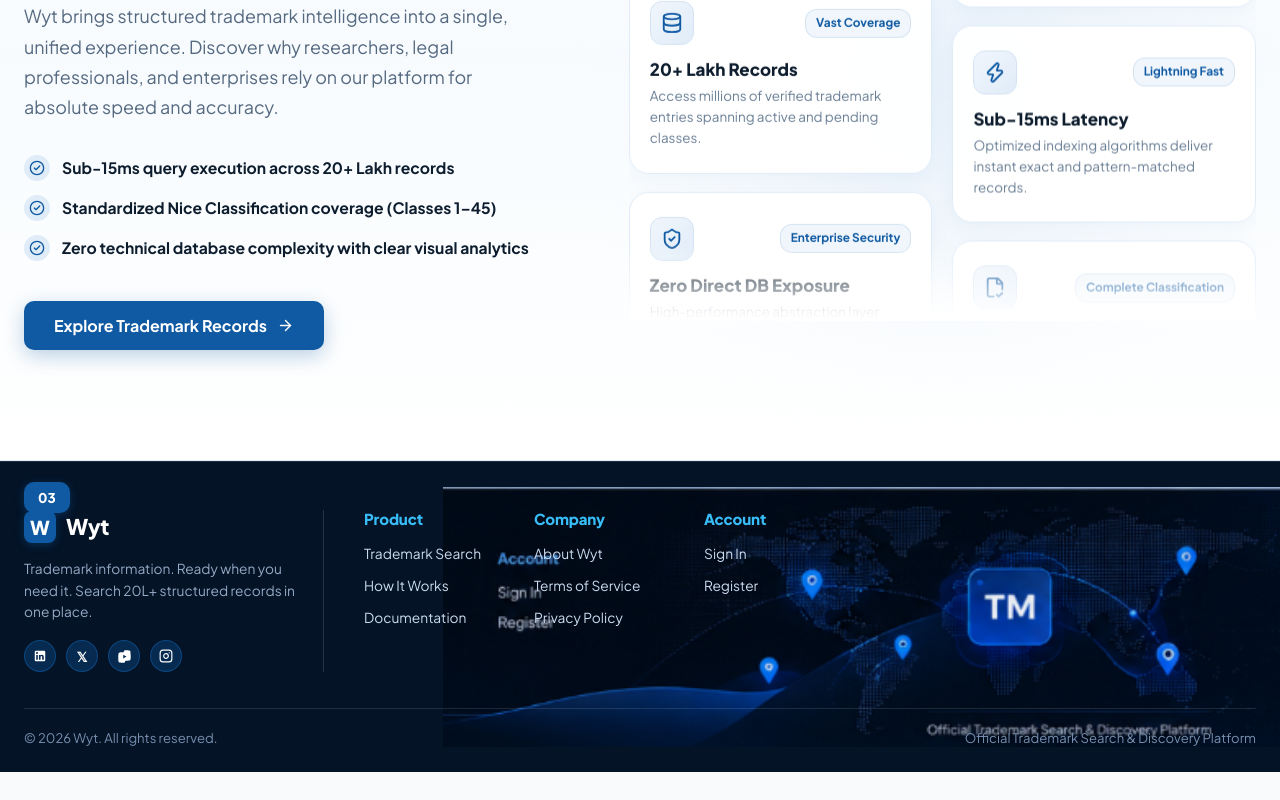
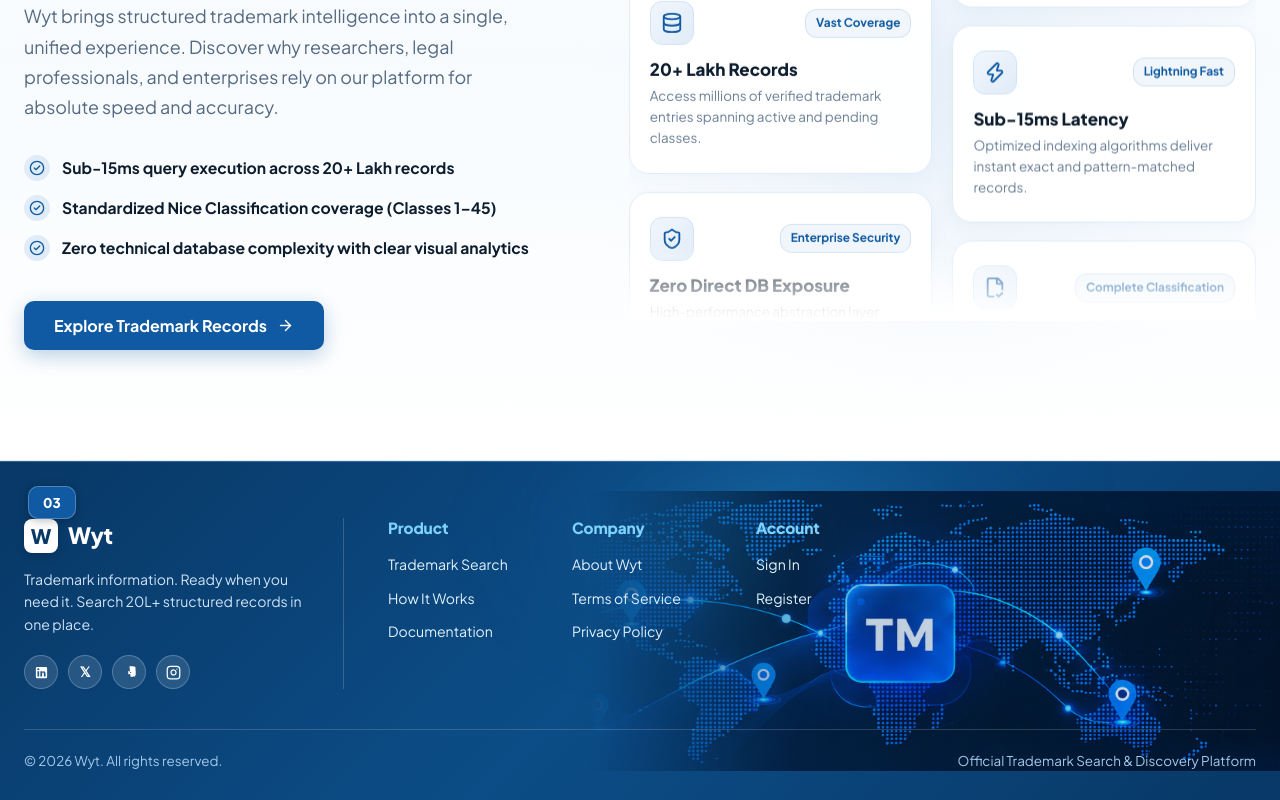
Before and after one commit to abitha340/wty, a React (Vite) app in the folder frontend/: page / in a window 1280 px wide. Shown: the part 7357-8157 px from the top of the page. Before the commit the page ends 8129 px from the top, so only its background shows below. Built offline with nearby package versions, Linux system fonts and the light colour scheme.

Commit message:
feat: adjust footer color to dark royal blue and apply seamless feathered gradient mask to map graphic

```diff
--- a/frontend/src/components/Footer.jsx
+++ b/frontend/src/components/Footer.jsx
@@ -9,20 +9,33 @@
 
   return (
     <footer style={{
-      background: '#041326',
+      background: 'linear-gradient(135deg, #083866 0%, #0c4d87 50%, #083866 100%)',
       color: '#ffffff',
-      borderTop: '1px solid rgba(225, 236, 249, 0.12)',
-      paddingTop: '48px',
-      paddingBottom: '24px',
+      borderTop: '1px solid rgba(225, 236, 249, 0.2)',
+      paddingTop: '56px',
+      paddingBottom: '28px',
       position: 'relative',
       overflow: 'hidden'
     }}>
 
+      {/* Ambient Blue Radial Glow */}
+      <div style={{
+        position: 'absolute',
+        top: '-80px',
+        right: '15%',
+        width: '600px',
+        height: '300px',
+        background: 'radial-gradient(ellipse at center, rgba(56, 189, 248, 0.25) 0%, rgba(15, 90, 162, 0.1) 50%, transparent 70%)',
+        filter: 'blur(40px)',
+        pointerEvents: 'none',
+        zIndex: 1
+      }} />
+
       {/* Top Left Section Number Pill '03' */}
       <div style={{
         position: 'absolute',
-        top: '20px',
-        left: '24px',
+        top: '24px',
+        left: '28px',
         display: 'inline-flex',
         alignItems: 'center',
         justifyContent: 'center',
@@ -32,25 +45,28 @@
         color: '#ffffff',
         fontSize: '0.84rem',
         fontWeight: '800',
-        boxShadow: '0 2px 8px rgba(15, 90, 162, 0.4)',
+        boxShadow: '0 2px 10px rgba(0, 0, 0, 0.25)',
+        border: '1px solid rgba(225, 236, 249, 0.3)',
         zIndex: 10
       }}>
         03
       </div>
 
-      {/* Right Side Dotted Dark World Map with Glowing TM Badge Background */}
+      {/* Right Side Seamlessly Blended Dotted World Map with Glowing TM Badge */}
       <div style={{
         position: 'absolute',
         top: 0,
         right: 0,
         bottom: 0,
-        width: '52%',
+        width: '54%',
         display: 'flex',
         alignItems: 'center',
         justifyContent: 'flex-end',
         pointerEvents: 'none',
         zIndex: 1,
-        opacity: 0.95
+        opacity: 0.85,
+        WebkitMaskImage: 'linear-gradient(to right, transparent 0%, rgba(0, 0, 0, 0.85) 30%, black 100%)',
+        maskImage: 'linear-gradient(to right, transparent 0%, rgba(0, 0, 0, 0.85) 30%, black 100%)'
       }}>
         <img
           src={footerMapTm}
@@ -58,9 +74,10 @@
           style={{
             height: '100%',
             width: 'auto',
-            maxHeight: '260px',
+            maxHeight: '280px',
             objectFit: 'contain',
-            objectPosition: 'right center'
+            objectPosition: 'right center',
+            mixBlendMode: 'screen'
           }}
         />
       </div>
@@ -73,13 +90,13 @@
         <div style={{
           display: 'flex',
           alignItems: 'flex-start',
-          gap: '40px',
-          marginBottom: '36px',
+          gap: '44px',
+          marginBottom: '40px',
           flexWrap: 'wrap'
         }} className="footer-main-row">
 
           {/* Brand Info Column */}
-          <div style={{ maxWidth: '300px', paddingRight: '20px', borderRight: '1px solid rgba(225, 236, 249, 0.15)' }} className="footer-brand-col">
+          <div style={{ maxWidth: '320px', paddingRight: '28px', borderRight: '1px solid rgba(225, 236, 249, 0.2)' }} className="footer-brand-col">
 
             {/* Logo */}
             <div
@@ -87,31 +104,31 @@
               style={{ display: 'inline-flex', alignItems: 'center', gap: '10px', marginBottom: '14px', cursor: 'pointer' }}
             >
               <div style={{
-                width: '32px',
-                height: '32px',
+                width: '34px',
+                height: '34px',
                 borderRadius: '8px',
-                background: '#0f5aa2',
+                background: '#ffffff',
                 display: 'flex',
                 alignItems: 'center',
                 justifyContent: 'center',
-                color: '#ffffff',
+                color: '#083866',
                 fontWeight: '900',
-                fontSize: '1.2rem',
-                boxShadow: '0 2px 8px rgba(15, 90, 162, 0.4)'
+                fontSize: '1.25rem',
+                boxShadow: '0 2px 10px rgba(0, 0, 0, 0.2)'
               }}>
                 W
               </div>
-              <span style={{ fontSize: '1.35rem', fontWeight: '800', color: '#ffffff', letterSpacing: '-0.02em' }}>
+              <span style={{ fontSize: '1.4rem', fontWeight: '800', color: '#ffffff', letterSpacing: '-0.02em' }}>
                 Wyt
               </span>
             </div>
 
             {/* Description */}
             <p style={{
-              fontSize: '0.86rem',
-              color: '#94a9c4',
-              lineHeight: 1.55,
-              marginBottom: '18px'
+              fontSize: '0.88rem',
+              color: '#d0e3f7',
+              lineHeight: 1.6,
+              marginBottom: '20px'
             }}>
               Trademark information. Ready when you need it. Search 20L+ structured records in one place.
             </p>
@@ -122,11 +139,11 @@
               <a
                 href="#linkedin"
                 style={{
-                  width: '32px',
-                  height: '32px',
+                  width: '34px',
+                  height: '34px',
                   borderRadius: '50%',
-                  background: 'rgba(15, 90, 162, 0.35)',
-                  border: '1px solid rgba(15, 90, 162, 0.6)',
+                  background: 'rgba(255, 255, 255, 0.12)',
+                  border: '1px solid rgba(225, 236, 249, 0.25)',
                   color: '#ffffff',
                   display: 'flex',
                   alignItems: 'center',
@@ -134,10 +151,16 @@
                   textDecoration: 'none',
                   transition: 'all 0.2s ease'
                 }}
-                onMouseEnter={(e) => e.currentTarget.style.background = '#0f5aa2'}
-                onMouseLeave={(e) => e.currentTarget.style.background = 'rgba(15, 90, 162, 0.35)'}
+                onMouseEnter={(e) => {
+                  e.currentTarget.style.background = '#ffffff';
+                  e.currentTarget.style.color = '#083866';
+                }}
+                onMouseLeave={(e) => {
+                  e.currentTarget.style.background = 'rgba(255, 255, 255, 0.12)';
+                  e.currentTarget.style.color = '#ffffff';
+                }}
               >
-                <svg width="14" height="14" viewBox="0 0 24 24" fill="currentColor">
+                <svg width="15" height="15" viewBox="0 0 24 24" fill="currentColor">
                   <path d="M19 3a2 2 0 0 1 2 2v14a2 2 0 0 1-2 2H5a2 2 0 0 1-2-2V5a2 2 0 0 1 2-2h14m-.5 15.5v-5.3a3.26 3.26 0 0 0-3.26-3.26c-.85 0-1.84.52-2.28 1.3v-1.11h-2.79v8.37h2.79v-4.93c0-.77.62-1.4 1.39-1.4a1.4 1.4 0 0 1 1.4 1.4v4.93h2.75M6.88 8.56a1.68 1.68 0 0 0 1.68-1.68c0-.93-.75-1.69-1.68-1.69a1.69 1.69 0 0 0-1.69 1.69c0 .93.76 1.68 1.69 1.68m1.39 9.94v-8.37H5.5v8.37h2.77z"/>
                 </svg>
               </a>
@@ -146,22 +169,28 @@
               <a
                 href="#twitter"
                 style={{
-                  width: '32px',
-                  height: '32px',
+                  width: '34px',
+                  height: '34px',
                   borderRadius: '50%',
-                  background: 'rgba(15, 90, 162, 0.35)',
-                  border: '1px solid rgba(15, 90, 162, 0.6)',
+                  background: 'rgba(255, 255, 255, 0.12)',
+                  border: '1px solid rgba(225, 236, 249, 0.25)',
                   color: '#ffffff',
                   display: 'flex',
                   alignItems: 'center',
                   justifyContent: 'center',
                   textDecoration: 'none',
-                  fontSize: '0.84rem',
+                  fontSize: '0.86rem',
                   fontWeight: '800',
                   transition: 'all 0.2s ease'
                 }}
-                onMouseEnter={(e) => e.currentTarget.style.background = '#0f5aa2'}
-                onMouseLeave={(e) => e.currentTarget.style.background = 'rgba(15, 90, 162, 0.35)'}
+                onMouseEnter={(e) => {
+                  e.currentTarget.style.background = '#ffffff';
+                  e.currentTarget.style.color = '#083866';
+                }}
+                onMouseLeave={(e) => {
+                  e.currentTarget.style.background = 'rgba(255, 255, 255, 0.12)';
+                  e.currentTarget.style.color = '#ffffff';
+                }}
               >
                 𝕏
               </a>
@@ -170,11 +199,11 @@
               <a
                 href="#youtube"
                 style={{
-                  width: '32px',
-                  height: '32px',
+                  width: '34px',
+                  height: '34px',
                   borderRadius: '50%',
-                  background: 'rgba(15, 90, 162, 0.35)',
-                  border: '1px solid rgba(15, 90, 162, 0.6)',
+                  background: 'rgba(255, 255, 255, 0.12)',
+                  border: '1px solid rgba(225, 236, 249, 0.25)',
                   color: '#ffffff',
                   display: 'flex',
                   alignItems: 'center',
@@ -182,11 +211,17 @@
                   textDecoration: 'none',
                   transition: 'all 0.2s ease'
                 }}
-                onMouseEnter={(e) => e.currentTarget.style.background = '#0f5aa2'}
-                onMouseLeave={(e) => e.currentTarget.style.background = 'rgba(15, 90, 162, 0.35)'}
+                onMouseEnter={(e) => {
+                  e.currentTarget.style.background = '#ffffff';
+                  e.currentTarget.style.color = '#083866';
+                }}
+                onMouseLeave={(e) => {
+                  e.currentTarget.style.background = 'rgba(255, 255, 255, 0.12)';
+                  e.currentTarget.style.color = '#ffffff';
+                }}
               >
                 <svg width="15" height="15" viewBox="0 0 24 24" fill="currentColor">
-                  <path d="M10 15l5.19-3L10 9v6m11.56-7.83c.13.47.22 1.1.28 1.9.07.8.1 1.49.1 2.09L22 12c0 2.19-.16 3.8-.44 4.83-.25.9-.83 1.48-1.73 1.73-.47.13-1.33.22-2.65.28-1.3.07-2.49.1-3.59.1L12 22c-4.19 0-6.8-.16-7.83-.44-.9-.25-1.48-.83-1.73-1.73-.13-.47-.22-1.1-.28-1.9-.07-.8-.1-1.49-.1-2.09L2 12c0-2.19.16-3.8.44-4.83.25-.9.83-1.48 1.73-1.73.47-.13 1.33-.22 2.65-.28 1.3-.07 2.49-.1 3.59-.1L12 2c4.19 0 6.8.16 7.83.44.9.25 1.48.83 1.73 1.73z"/>
+                  <path d="M10 15l5.19-3L10 9v6m11.56-7.83c.13.47.22 1.1.28 1.9.07.8.1 1.49.1 2.09L22 12c0 2.19-.16 3.8-.44 4.83-.25.9-.83 1.48-1.73 1.73-.47.13-1.33.22-2.65.28-1.3.07-2.49.1-3.59.1L12 2c4.19 0 6.8.16 7.83.44.9.25 1.48.83 1.73 1.73z"/>
                 </svg>
               </a>
 
@@ -194,11 +229,11 @@
               <a
                 href="#instagram"
                 style={{
-                  width: '32px',
-                  height: '32px',
+                  width: '34px',
+                  height: '34px',
                   borderRadius: '50%',
-                  background: 'rgba(15, 90, 162, 0.35)',
-                  border: '1px solid rgba(15, 90, 162, 0.6)',
+                  background: 'rgba(255, 255, 255, 0.12)',
+                  border: '1px solid rgba(225, 236, 249, 0.25)',
                   color: '#ffffff',
                   display: 'flex',
                   alignItems: 'center',
@@ -206,10 +241,16 @@
                   textDecoration: 'none',
                   transition: 'all 0.2s ease'
                 }}
-                onMouseEnter={(e) => e.currentTarget.style.background = '#0f5aa2'}
-                onMouseLeave={(e) => e.currentTarget.style.background = 'rgba(15, 90, 162, 0.35)'}
+                onMouseEnter={(e) => {
+                  e.currentTarget.style.background = '#ffffff';
+                  e.currentTarget.style.color = '#083866';
+                }}
+                onMouseLeave={(e) => {
+                  e.currentTarget.style.background = 'rgba(255, 255, 255, 0.12)';
+                  e.currentTarget.style.color = '#ffffff';
+                }}
               >
-                <svg width="14" height="14" viewBox="0 0 24 24" fill="none" stroke="currentColor" strokeWidth="2" strokeLinecap="round" strokeLinejoin="round">
+                <svg width="15" height="15" viewBox="0 0 24 24" fill="none" stroke="currentColor" strokeWidth="2" strokeLinecap="round" strokeLinejoin="round">
                   <rect x="2" y="2" width="20" height="20" rx="5" ry="5"></rect>
                   <path d="M16 11.37A4 4 0 1 1 12.63 8 4 4 0 0 1 16 11.37z"></path>
                   <line x1="17.5" y1="6.5" x2="17.51" y2="6.5"></line>
@@ -220,17 +261,17 @@
           </div>
 
           {/* Product Column */}
-          <div style={{ minWidth: '130px' }}>
-            <h4 style={{ fontSize: '0.94rem', fontWeight: '800', color: '#38bdf8', marginBottom: '14px', letterSpacing: '-0.01em' }}>
+          <div style={{ minWidth: '140px' }}>
+            <h4 style={{ fontSize: '0.96rem', fontWeight: '800', color: '#7dd3fc', marginBottom: '16px', letterSpacing: '-0.01em' }}>
               Product
             </h4>
-            <ul style={{ listStyle: 'none', padding: 0, margin: 0, display: 'flex', flexDirection: 'column', gap: '10px', fontSize: '0.86rem', color: '#cbdcf0' }}>
+            <ul style={{ listStyle: 'none', padding: 0, margin: 0, display: 'flex', flexDirection: 'column', gap: '11px', fontSize: '0.88rem', color: '#e0f2fe' }}>
               <li>
                 <a
                   onClick={() => handleNav('search')}
                   style={{ cursor: 'pointer', transition: 'color 0.2s' }}
                   onMouseEnter={(e) => e.currentTarget.style.color = '#ffffff'}
-                  onMouseLeave={(e) => e.currentTarget.style.color = '#cbdcf0'}
+                  onMouseLeave={(e) => e.currentTarget.style.color = '#e0f2fe'}
                 >
                   Trademark Search
                 </a>
@@ -240,7 +281,7 @@
                   onClick={() => handleNav('how-it-works')}
                   style={{ cursor: 'pointer', transition: 'color 0.2s' }}
                   onMouseEnter={(e) => e.currentTarget.style.color = '#ffffff'}
-                  onMouseLeave={(e) => e.currentTarget.style.color = '#cbdcf0'}
+                  onMouseLeave={(e) => e.currentTarget.style.color = '#e0f2fe'}
                 >
                   How It Works
                 </a>
@@ -250,7 +291,7 @@
                   onClick={() => handleNav('docs')}
                   style={{ cursor: 'pointer', transition: 'color 0.2s' }}
                   onMouseEnter={(e) => e.currentTarget.style.color = '#ffffff'}
-                  onMouseLeave={(e) => e.currentTarget.style.color = '#cbdcf0'}
+                  onMouseLeave={(e) => e.currentTarget.style.color = '#e0f2fe'}
                 >
                   Documentation
                 </a>
@@ -259,17 +300,17 @@
           </div>
 
           {/* Company Column */}
-          <div style={{ minWidth: '130px' }}>
-            <h4 style={{ fontSize: '0.94rem', fontWeight: '800', color: '#38bdf8', marginBottom: '14px', letterSpacing: '-0.01em' }}>
+          <div style={{ minWidth: '140px' }}>
+            <h4 style={{ fontSize: '0.96rem', fontWeight: '800', color: '#7dd3fc', marginBottom: '16px', letterSpacing: '-0.01em' }}>
               Company
             </h4>
-            <ul style={{ listStyle: 'none', padding: 0, margin: 0, display: 'flex', flexDirection: 'column', gap: '10px', fontSize: '0.86rem', color: '#cbdcf0' }}>
+            <ul style={{ listStyle: 'none', padding: 0, margin: 0, display: 'flex', flexDirection: 'column', gap: '11px', fontSize: '0.88rem', color: '#e0f2fe' }}>
               <li>
                 <a
                   onClick={() => handleNav('landing')}
                   style={{ cursor: 'pointer', transition: 'color 0.2s' }}
                   onMouseEnter={(e) => e.currentTarget.style.color = '#ffffff'}
-                  onMouseLeave={(e) => e.currentTarget.style.color = '#cbdcf0'}
+                  onMouseLeave={(e) => e.currentTarget.style.color = '#e0f2fe'}
                 >
                   About Wyt
                 </a>
@@ -279,7 +320,7 @@
                   onClick={() => handleNav('landing')}
                   style={{ cursor: 'pointer', transition: 'color 0.2s' }}
                   onMouseEnter={(e) => e.currentTarget.style.color = '#ffffff'}
-                  onMouseLeave={(e) => e.currentTarget.style.color = '#cbdcf0'}
+                  onMouseLeave={(e) => e.currentTarget.style.color = '#e0f2fe'}
                 >
                   Terms of Service
                 </a>
@@ -289,7 +330,7 @@
                   onClick={() => handleNav('landing')}
                   style={{ cursor: 'pointer', transition: 'color 0.2s' }}
                   onMouseEnter={(e) => e.currentTarget.style.color = '#ffffff'}
-                  onMouseLeave={(e) => e.currentTarget.style.color = '#cbdcf0'}
+                  onMouseLeave={(e) => e.currentTarget.style.color = '#e0f2fe'}
                 >
                   Privacy Policy
                 </a>
@@ -298,17 +339,17 @@
           </div>
 
           {/* Account Column */}
-          <div style={{ minWidth: '110px' }}>
-            <h4 style={{ fontSize: '0.94rem', fontWeight: '800', color: '#38bdf8', marginBottom: '14px', letterSpacing: '-0.01em' }}>
+          <div style={{ minWidth: '120px' }}>
+            <h4 style={{ fontSize: '0.96rem', fontWeight: '800', color: '#7dd3fc', marginBottom: '16px', letterSpacing: '-0.01em' }}>
               Account
             </h4>
-            <ul style={{ listStyle: 'none', padding: 0, margin: 0, display: 'flex', flexDirection: 'column', gap: '10px', fontSize: '0.86rem', color: '#cbdcf0' }}>
+            <ul style={{ listStyle: 'none', padding: 0, margin: 0, display: 'flex', flexDirection: 'column', gap: '11px', fontSize: '0.88rem', color: '#e0f2fe' }}>
               <li>
                 <a
                   onClick={() => onOpenAuthModal('login')}
                   style={{ cursor: 'pointer', transition: 'color 0.2s' }}
                   onMouseEnter={(e) => e.currentTarget.style.color = '#ffffff'}
-                  onMouseLeave={(e) => e.currentTarget.style.color = '#cbdcf0'}
+                  onMouseLeave={(e) => e.currentTarget.style.color = '#e0f2fe'}
                 >
                   Sign In
                 </a>
@@ -318,7 +359,7 @@
                   onClick={() => onOpenAuthModal('register')}
                   style={{ cursor: 'pointer', transition: 'color 0.2s' }}
                   onMouseEnter={(e) => e.currentTarget.style.color = '#ffffff'}
-                  onMouseLeave={(e) => e.currentTarget.style.color = '#cbdcf0'}
+                  onMouseLeave={(e) => e.currentTarget.style.color = '#e0f2fe'}
                 >
                   Register
                 </a>
@@ -332,13 +373,13 @@
             BOTTOM COPYRIGHT BAR
            ========================================================================= */}
         <div style={{
-          borderTop: '1px solid rgba(225, 236, 249, 0.12)',
-          paddingTop: '18px',
+          borderTop: '1px solid rgba(225, 236, 249, 0.18)',
+          paddingTop: '20px',
           display: 'flex',
           alignItems: 'center',
           justifyContent: 'space-between',
-          fontSize: '0.82rem',
-          color: '#768fae',
+          fontSize: '0.84rem',
+          color: '#a5c8eb',
           flexWrap: 'wrap',
           gap: '12px'
         }}>
```
Also changed, not shown: frontend/src/assets/footer_dark_map_tm.png, 1 other file (tests, documents, lock files or other folders).
